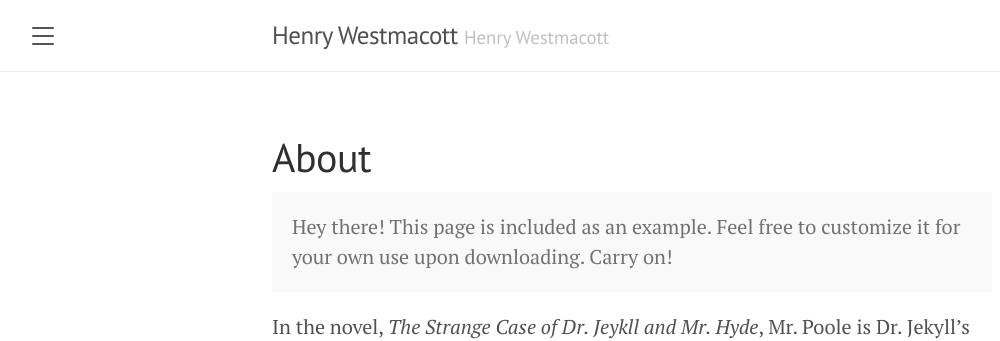
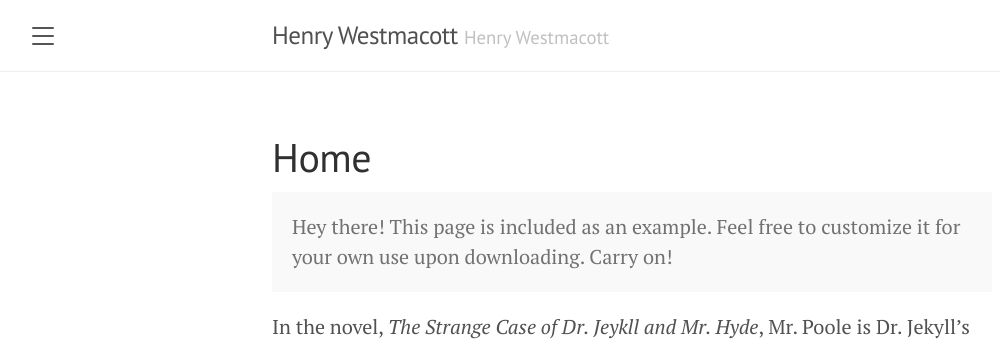
Before and after one commit to h-westmacott/h-westmacott.github.io, a Jekyll site: the page built from index.md, in a window 1280 px wide. Shown: the top 341 px of the page, without its empty margins (8-1008 px from the left). Built offline with Jekyll 4.4.1, drawn with Linux system fonts in a browser that asks for light colours.

Commit message:
Changing YAML frontmatter for blog_index and index

```diff
--- a/blog_index.html
+++ b/blog_index.html
@@ -1,6 +1,6 @@
 ---
 layout: default
-title: Home
+title: Blog Index
 ---
 
 <div class="posts">
--- a/index.md
+++ b/index.md
@@ -1,6 +1,6 @@
 ---
 layout: page
-title: About
+title: Home
 ---
 
 <p class="message">
```
